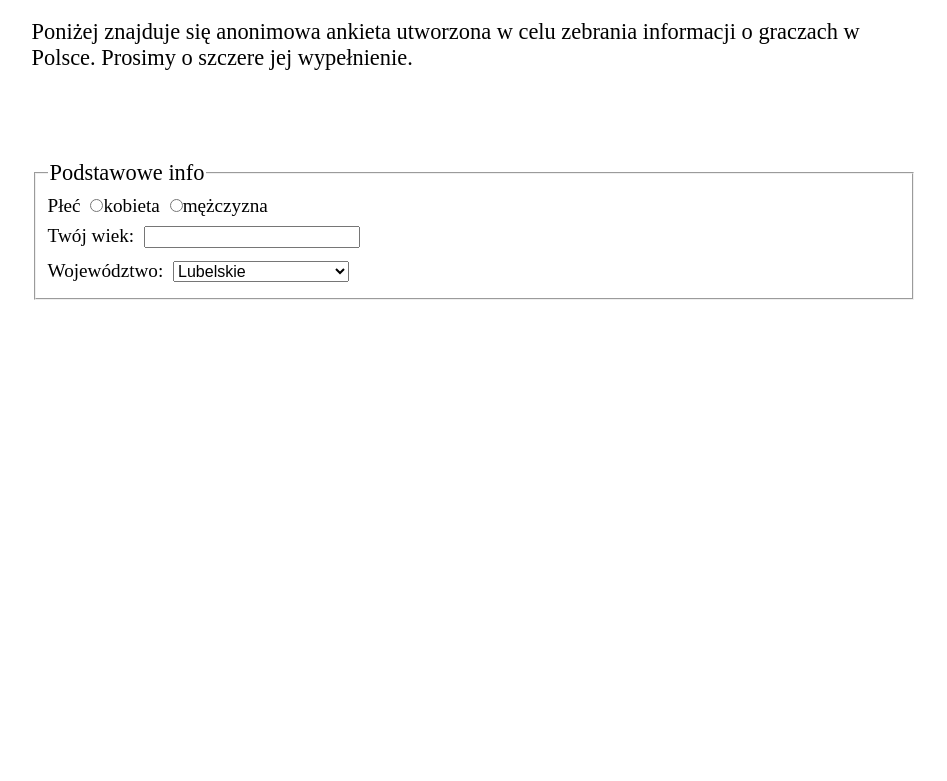
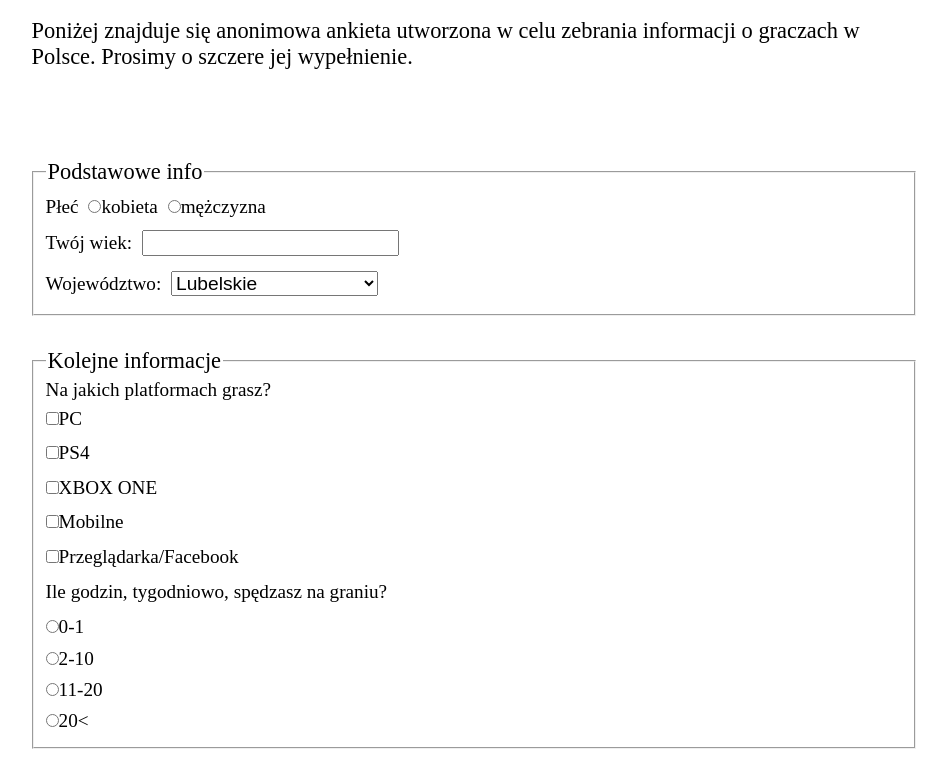
Before and after one commit to JohnyMielony07/Gamer-s-questionnaire, a plain HTML site: page index.html in a window 1280 px wide. Shown: the part 91-872 px from the top of the page, without its empty margins (166-1113 px from the left). Before the commit the page ends 800 px from the top, so only its background shows below. Drawn offline with Linux system fonts and the light colour scheme.

Commit message:
add 2nd fieldset

```diff
--- a/index.html
+++ b/index.html
@@ -8,17 +8,20 @@
     <body>
         <main>
             <h1>Gamer's questionnaire</h1>
-            <p>
+            <p class="intro">
                 Poniżej znajduje się anonimowa ankieta utworzona w celu zebrania informacji o graczach w Polsce. Prosimy o szczere jej wypełnienie.
             </p>
             <form action="#">
                 <fieldset>
                     <legend>Podstawowe info</legend>
+
                     <span class="title">Płeć</span>
                     <label><input type="radio" name="gender" value="woman">kobieta</label>
                     <label><input type="radio" name="gender" value="man">mężczyzna</label><br />
+
                     <label class="title" for="age">Twój wiek:</label>
                     <input type="number" id="age" name="age"><br />
+
                     <label class="title" for="state">Województwo:</label>
                     <select name="state" id="state">
                         <option value="lub">Lubelskie</option>
@@ -26,6 +29,21 @@
                         <option value="pol">Poleskie</option>
                         <option value="zch">Zachodniopomorskie</option>
                     </select>
+                </fieldset>
+                <fieldset>
+                    <legend>Kolejne informacje</legend>
+                    <label class="title" for="platform">Na jakich platformach grasz?</label><br />
+                    <label><input type="checkbox" name="platform" id="platform" value="pc"  class="point"/>PC</label><br />
+                    <label><input type="checkbox" name="platform" id="platform" value="ps"  class="point"/>PS4</label><br />
+                    <label><input type="checkbox" name="platform" id="platform" value="xbox"  class="point"/>XBOX ONE</label><br />
+                    <label><input type="checkbox" name="platform" id="platform" value="mobile"  class="point"/>Mobilne</label><br />
+                    <label><input type="checkbox" name="platform" id="platform" value="browser"  class="point"/>Przeglądarka/Facebook</label><br />
+
+                    <p>Ile godzin, tygodniowo, spędzasz na graniu?</p>
+                    <label><input type="radio" id="freq" name="freq" value="one" class="point">0-1</label><br />
+                    <label><input type="radio" id="freq" name="freq" value="one" class="point">2-10</label><br />
+                    <label><input type="radio" id="freq" name="freq" value="one" class="point">11-20</label><br />
+                    <label><input type="radio" id="freq" name="freq" value="one" class="point">20&lt;</label>
                 </fieldset>
 
 
--- a/styles/main.css
+++ b/styles/main.css
@@ -11,7 +11,7 @@ h1
     word-spacing: 1.5em;
     border-bottom: 3px black solid;
 }
-p, legend
+.intro, legend, #platform
 {
     font-size: 1.4em;
 }
@@ -20,15 +20,19 @@ form
     margin: 10% 0 0 0;
 
 }
-input, .title, label, select
+input, .title, label, select, p
 {
     font-size: 1.2em;
     padding: 0 0.3em 0 0;
     margin: 0.4em 0;
 }
 
-select, input
+select, input,
 {
 
     font-size: 1em;
 }
+fieldset
+{
+    margin:0 0 2em 0;
+}
```
